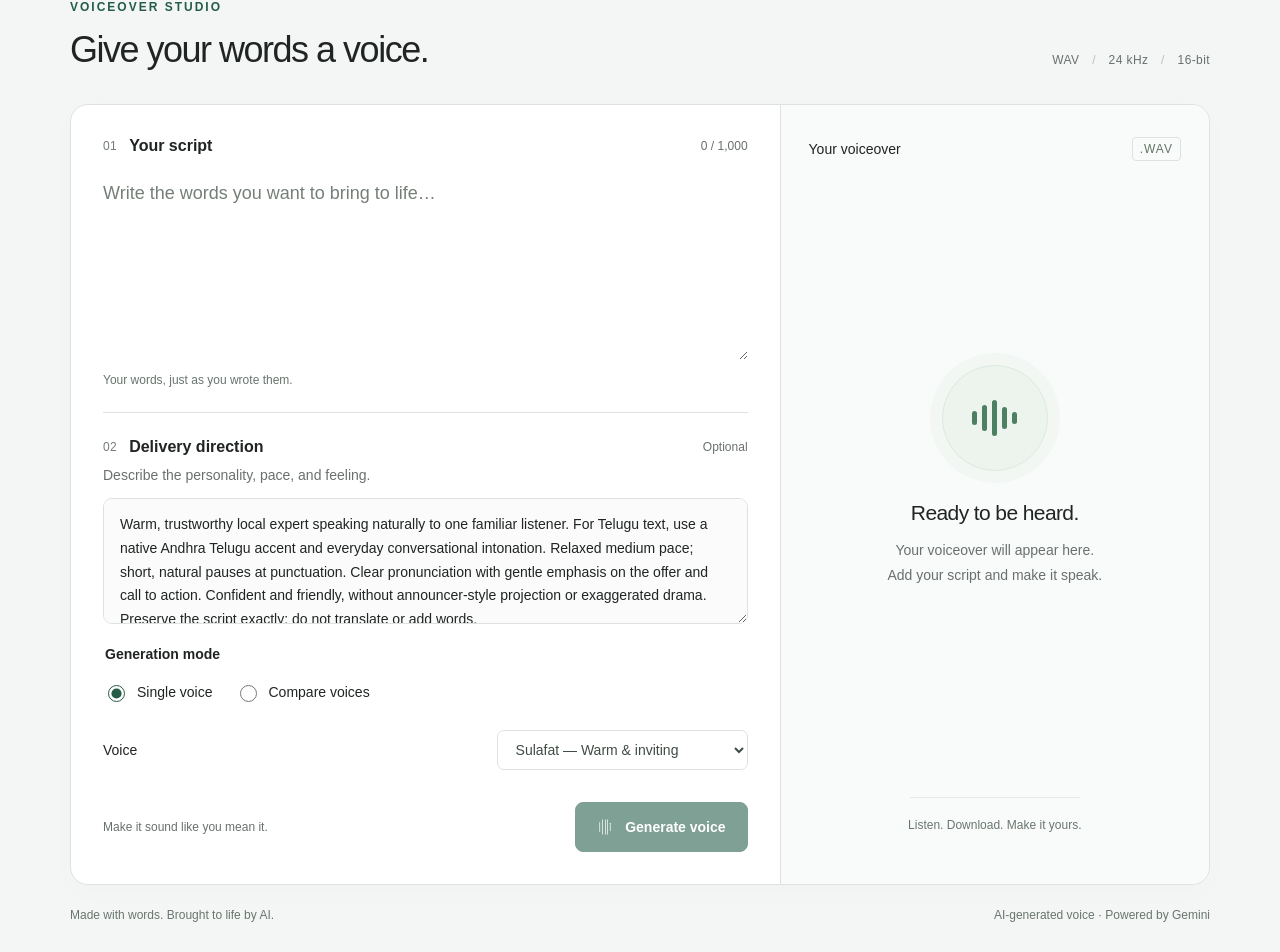
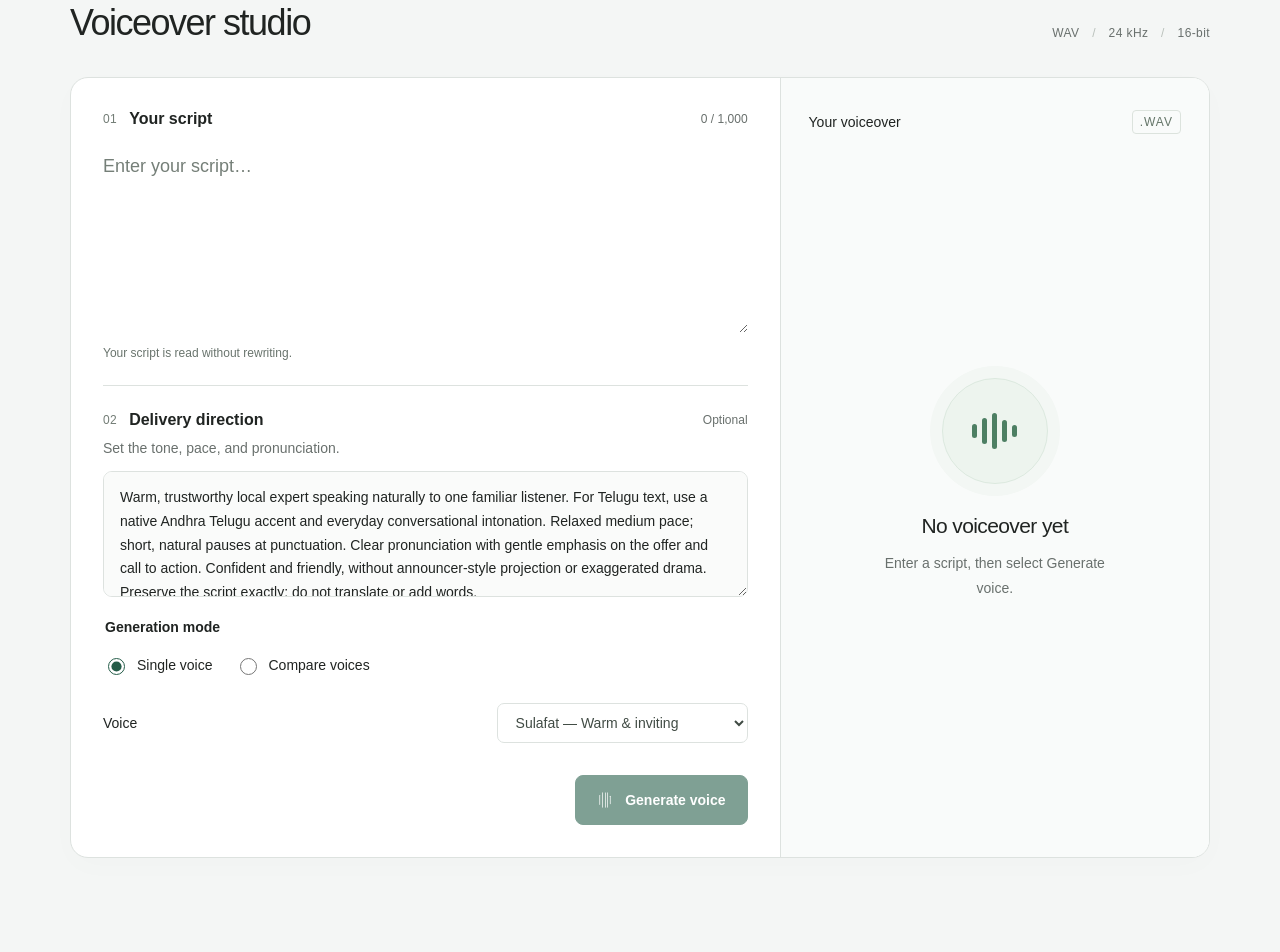
Before and after one commit to AslamGeek/vocal-voiceover, a Next.js app: page / in a window 1280 px wide. Shown: the part 156-1108 px from the top of the page. After the commit the page ends 1044 px from the top, so only its background shows below. Built offline with nearby package versions, Linux system fonts and the light colour scheme.

Commit message:
Update Fri 09/25/2026  9:37:50.19

```diff
--- a/app/globals.css
+++ b/app/globals.css
@@ -53,7 +53,7 @@ textarea::placeholder{color:#757f78;opacity:1}
 .audition .error-message{margin:0}
 .comparison-empty{margin:auto 0;padding:50px 12px;text-align:center;color:var(--muted);font-size:14px;line-height:1.8}
 .voice-row select{max-width:80%;padding:10px 32px 10px 14px;color:#404b44;background:#fff;border:1px solid var(--line);border-radius:7px;font-size:14px}
-.generate-row{display:flex;align-items:center;justify-content:space-between;gap:12px;margin-top:32px}
+.generate-row{display:flex;align-items:center;justify-content:flex-end;gap:12px;margin-top:32px}
 .generate-row>span{font-size:12px;color:var(--muted)}
 .generate-button{display:flex;align-items:center;justify-content:center;gap:12px;min-height:48px;padding:10px 21px;color:#fff;background:var(--accent);border:1px solid var(--accent);border-radius:8px;font-size:14px;font-weight:600;cursor:pointer;transition:background .2s}
 .generate-button:not(:disabled):hover{background:#174433}.generate-button .sound-mark{transform:scale(.7);width:16px}
--- a/components/voice-comparison.tsx
+++ b/components/voice-comparison.tsx
@@ -68,7 +68,7 @@ export function VoiceComparisonResults({ results, loading }: { results: Audition
     <div className="output-heading"><h2 id="output-title">Voice auditions</h2><span className="output-tag">.WAV</span></div>
     <p className="comparison-status" role="status" aria-live="polite">{results.length
       ? loading ? `${finished} of ${results.length} complete · ${ready} ready to listen` : `${ready} of ${results.length} auditions ready`
-      : "The same words and direction, in different voices."}</p>
+      : "Compare audio from the selected voices."}</p>
     <div ref={players} className="audition-list">
       {results.map((row) => <section className="audition" key={row.voice} aria-label={`${row.voice} audition`}>
         <div className="audition-heading"><h3>{row.voice}</h3><span>{VOICES.find((voice) => voice.id === row.voice)?.description}</span></div>
--- a/components/voiceover-studio.tsx
+++ b/components/voiceover-studio.tsx
@@ -58,20 +58,20 @@ export default function VoiceoverStudio() {
     }
   }
   return <div className="studio">
-    <header className="masthead"><a href="/" className="wordmark" aria-label="Vocal home"><SoundMark small /><span>vocal<span className="brand-dot">.</span></span></a><span className="masthead-note">A little direction. A voice of your own.</span></header>
+    <header className="masthead"><a href="/" className="wordmark" aria-label="Vocal home"><SoundMark small /><span>vocal<span className="brand-dot">.</span></span></a></header>
     <main>
-      <div className="page-heading"><div><p className="eyebrow">VOICEOVER STUDIO</p><h1>Give your words a voice.</h1></div><span className="format-note">WAV <span>/</span> 24 kHz <span>/</span> 16-bit</span></div>
+      <div className="page-heading"><div><h1>Voiceover studio</h1></div><span className="format-note">WAV <span>/</span> 24 kHz <span>/</span> 16-bit</span></div>
       <form onSubmit={generate} className="workspace">
         <div className="input-column">
           <section className="script-section">
             <div className="label-row"><label htmlFor="script"><span className="step">01</span> Your script</label><span className="character-count" id="script-count">{text.length.toLocaleString()} / {MAX_TEXT.toLocaleString()}</span></div>
-            <textarea id="script" name="text" value={text} onChange={(e) => setText(e.target.value)} maxLength={MAX_TEXT} required disabled={busy} aria-describedby="script-hint script-count" placeholder="Write the words you want to bring to life…" className="script-input" />
-            <p className="field-hint" id="script-hint">Your words, just as you wrote them.</p>
+            <textarea id="script" name="text" value={text} onChange={(e) => setText(e.target.value)} maxLength={MAX_TEXT} required disabled={busy} aria-describedby="script-hint script-count" placeholder="Enter your script…" className="script-input" />
+            <p className="field-hint" id="script-hint">Your script is read without rewriting.</p>
           </section>
           <section className="direction-section">
             <div className="label-row"><label htmlFor="persona"><span className="step">02</span> Delivery direction</label><span className="optional">Optional</span></div>
-            <p className="section-hint" id="persona-hint">Describe the personality, pace, and feeling.</p>
-            <textarea id="persona" name="persona" value={persona} onChange={(e) => setPersona(e.target.value)} maxLength={MAX_PERSONA} disabled={busy} aria-describedby="persona-hint" placeholder="Warm, trustworthy local expert. Conversational Andhra Telugu delivery. Confident, medium pace. Emphasize the offer and CTA." className="persona-input" />
+            <p className="section-hint" id="persona-hint">Set the tone, pace, and pronunciation.</p>
+            <textarea id="persona" name="persona" value={persona} onChange={(e) => setPersona(e.target.value)} maxLength={MAX_PERSONA} disabled={busy} aria-describedby="persona-hint" placeholder="Warm, conversational Andhra Telugu. Medium pace with natural pauses." className="persona-input" />
             <fieldset className="generation-mode" disabled={busy}>
               <legend>Generation mode</legend>
               <label><input type="radio" name="mode" checked={!compare} onChange={() => { setCompare(false); setError(""); }} />Single voice</label>
@@ -85,7 +85,7 @@ export default function VoiceoverStudio() {
               <p id="comparison-hint">{comparedVoices.length} voices · {comparedVoices.length} separate generations. Each uses the same script and direction.</p>
             </fieldset> : <div className="voice-row"><label htmlFor="voice">Voice</label><select id="voice" value={voice} disabled={busy} onChange={(e) => setVoice(e.target.value as Voice)}>{VOICES.map((option) => <option key={option.id} value={option.id}>{option.label} — {option.description}</option>)}</select></div>}
           </section>
-          <div className="generate-row"><span>{compare ? "Find the voice that fits." : "Make it sound like you mean it."}</span><button className="generate-button" type="submit" disabled={busy || !text.trim() || (compare && comparedVoices.length < 2)}>{busy ? <><span className="spinner" />{compare ? "Generating auditions…" : "Generating voice…"}</> : <><SoundMark small />{compare ? "Generate auditions" : "Generate voice"}</>}</button></div>
+          <div className="generate-row"><button className="generate-button" type="submit" disabled={busy || !text.trim() || (compare && comparedVoices.length < 2)}>{busy ? <><span className="spinner" />{compare ? "Generating auditions…" : "Generating voice…"}</> : <><SoundMark small />{compare ? "Generate auditions" : "Generate voice"}</>}</button></div>
           {error && <p className="error-message" role="alert">{error}</p>}
         </div>
         <section className={`output-column ${loading ? "is-generating" : ""}`} aria-labelledby="output-title">
@@ -93,13 +93,12 @@ export default function VoiceoverStudio() {
           <div className="output-heading"><h2 id="output-title">Your voiceover</h2><span className="output-tag">.WAV</span></div>
           <div className="output-center">
             <div className="sound-emblem"><SoundMark /></div>
-            <div role="status" aria-live="polite" aria-atomic="true"><h3>{loading ? "Finding your voice…" : audio ? "Ready when you are." : "Ready to be heard."}</h3><p>{loading ? "Turning your words and direction into speech." : audio ? "Listen to your voiceover, then take it with you." : "Your voiceover will appear here.\nAdd your script and make it speak."}</p></div>
+            <div role="status" aria-live="polite" aria-atomic="true"><h3>{loading ? "Generating voice…" : audio ? "Voiceover ready" : "No voiceover yet"}</h3><p>{loading ? "This may take a moment." : audio ? "Play or download the audio." : "Enter a script, then select Generate voice."}</p></div>
           </div>
-          {audio ? <div className="audio-result"><audio key={audio} controls src={audio} preload="metadata" aria-label="Generated voiceover" onError={() => setError("This audio couldn’t be played. Try generating it again.")} /><a href={audio} download="voiceover.wav" className="download-button"><span aria-hidden="true">↓</span> Download WAV</a><p className="audio-meta">24 kHz · Mono · 16-bit PCM</p></div> : <div className="output-footer"><span className="empty-line" /><p>Listen. Download. Make it yours.</p></div>}
+          {audio && <div className="audio-result"><audio key={audio} controls src={audio} preload="metadata" aria-label="Generated voiceover" onError={() => setError("This audio couldn’t be played. Try generating it again.")} /><a href={audio} download="voiceover.wav" className="download-button"><span aria-hidden="true">↓</span> Download WAV</a><p className="audio-meta">24 kHz · Mono · 16-bit PCM</p></div>}
           </>}
         </section>
       </form>
-      <footer className="page-footer"><span>Made with words. Brought to life by AI.</span><span>AI-generated voice · Powered by Gemini</span></footer>
     </main>
   </div>;
 }
```
